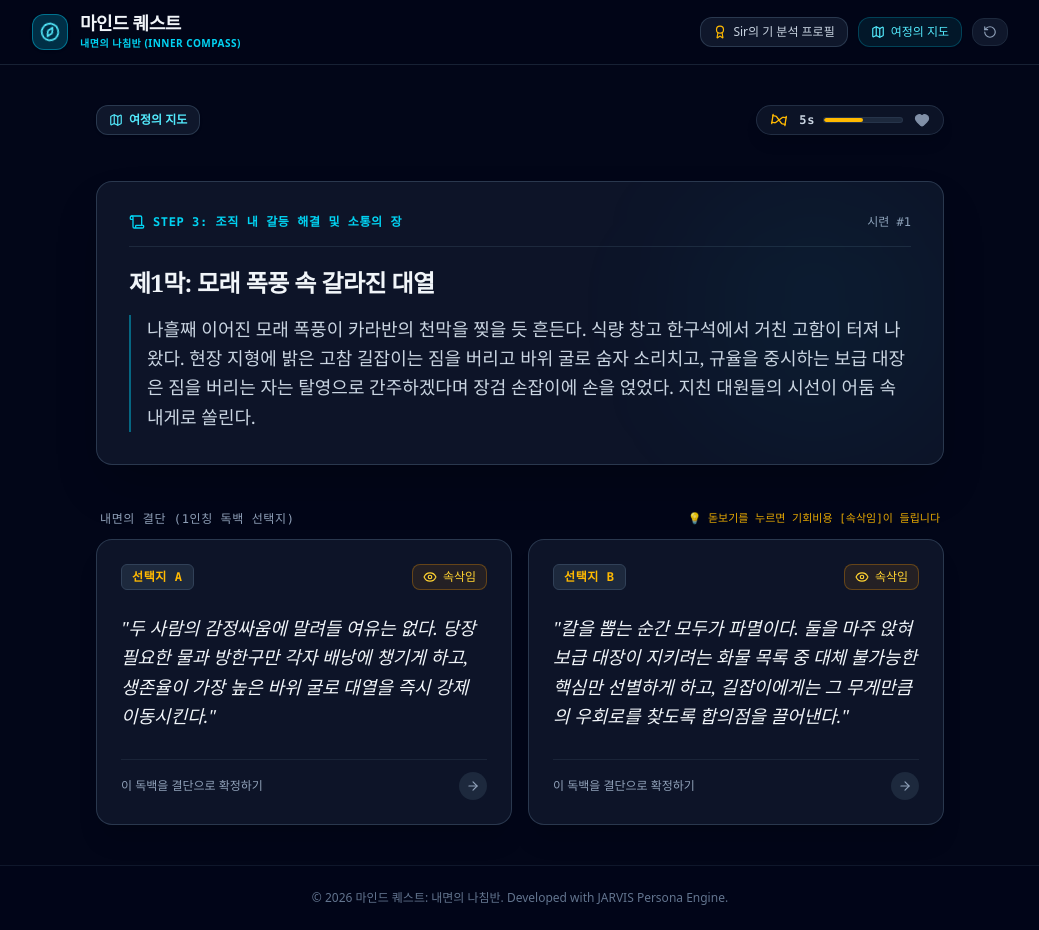
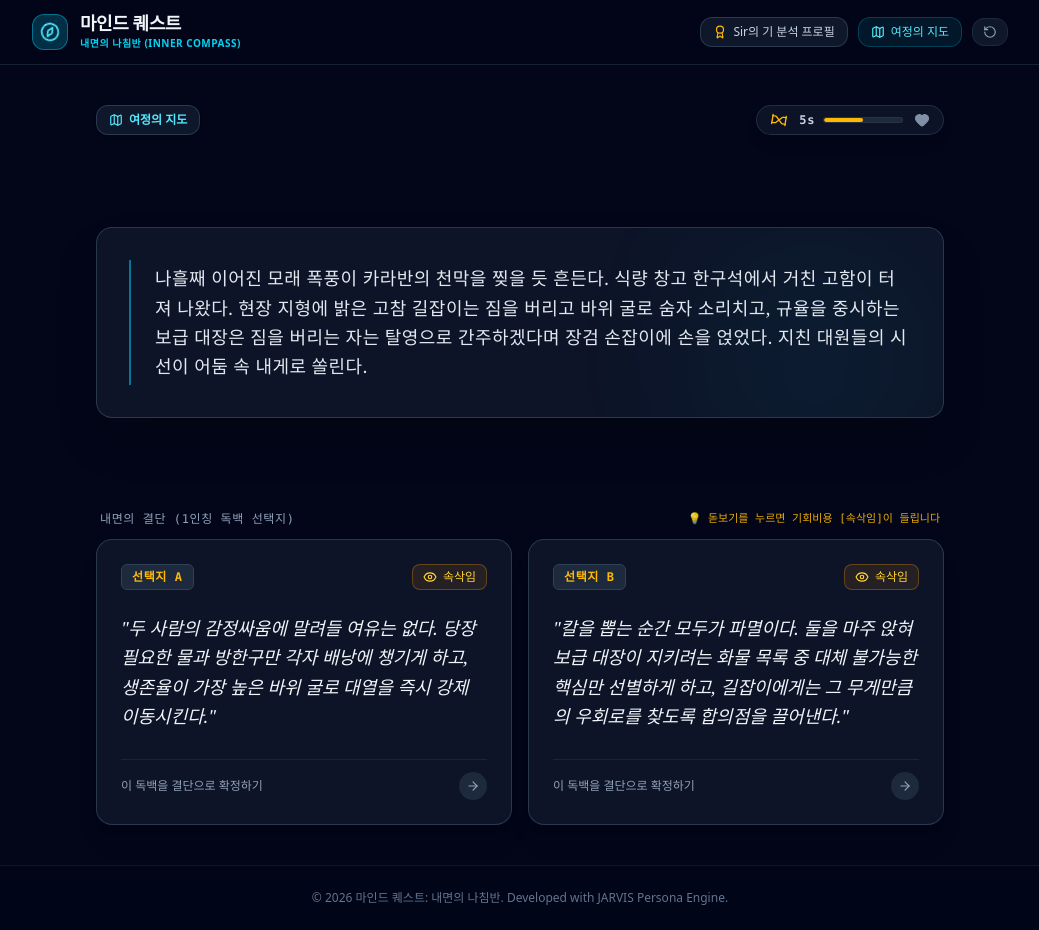
Before and after one commit to SteadyBuilder/metacup, a Next.js app: page /trials in a window 1280 px wide. Shown: the whole page, without its empty margins (120-1159 px from the left). Built offline with nearby package versions, Linux system fonts and the light colour scheme.

Commit message:
fix(quest): remove step title hint and chapter headings for pure novel immersion

```diff
--- a/src/components/quest/MudStoryRenderer.tsx
+++ b/src/components/quest/MudStoryRenderer.tsx
@@ -2,7 +2,6 @@
 
 import React from 'react';
 import { motion } from 'framer-motion';
-import { Scroll, Compass } from 'lucide-react';
 import { Trial } from '@/types/quest';
 
 interface MudStoryRendererProps {
@@ -21,27 +20,9 @@ export const MudStoryRenderer: React.FC<MudStoryRendererProps> = ({ trial }) =>
       {/* Ambient background decoration */}
       <div className="absolute top-0 right-0 w-64 h-64 bg-cyan-500/5 rounded-full blur-3xl pointer-events-none" />
 
-      {/* Chapter Tag Header */}
-      <div className="flex items-center justify-between pb-4 mb-5 border-b border-slate-800">
-        <div className="flex items-center gap-2 text-cyan-400">
-          <Scroll className="w-4 h-4" />
-          <span className="text-xs font-mono font-semibold tracking-wider uppercase">
-            {trial.stepTitle}
-          </span>
-        </div>
-        <div className="text-xs font-mono text-slate-400">
-          시련 #{trial.trialNumber}
-        </div>
-      </div>
-
-      {/* Chapter Title */}
-      <h2 className="text-xl sm:text-2xl font-bold text-slate-100 font-serif tracking-tight mb-4">
-        {trial.chapterTitle}
-      </h2>
-
       {/* Pure Novel Scene Background Description */}
-      <div className="relative pl-4 border-l-2 border-cyan-500/50">
-        <p className="text-base sm:text-lg text-slate-300 leading-relaxed font-serif whitespace-pre-line">
+      <div className="relative pl-5 sm:pl-6 border-l-2 border-cyan-500/60 py-1">
+        <p className="text-base sm:text-lg text-slate-200 leading-relaxed font-serif whitespace-pre-line tracking-wide">
           {trial.backgroundScene}
         </p>
       </div>
```
